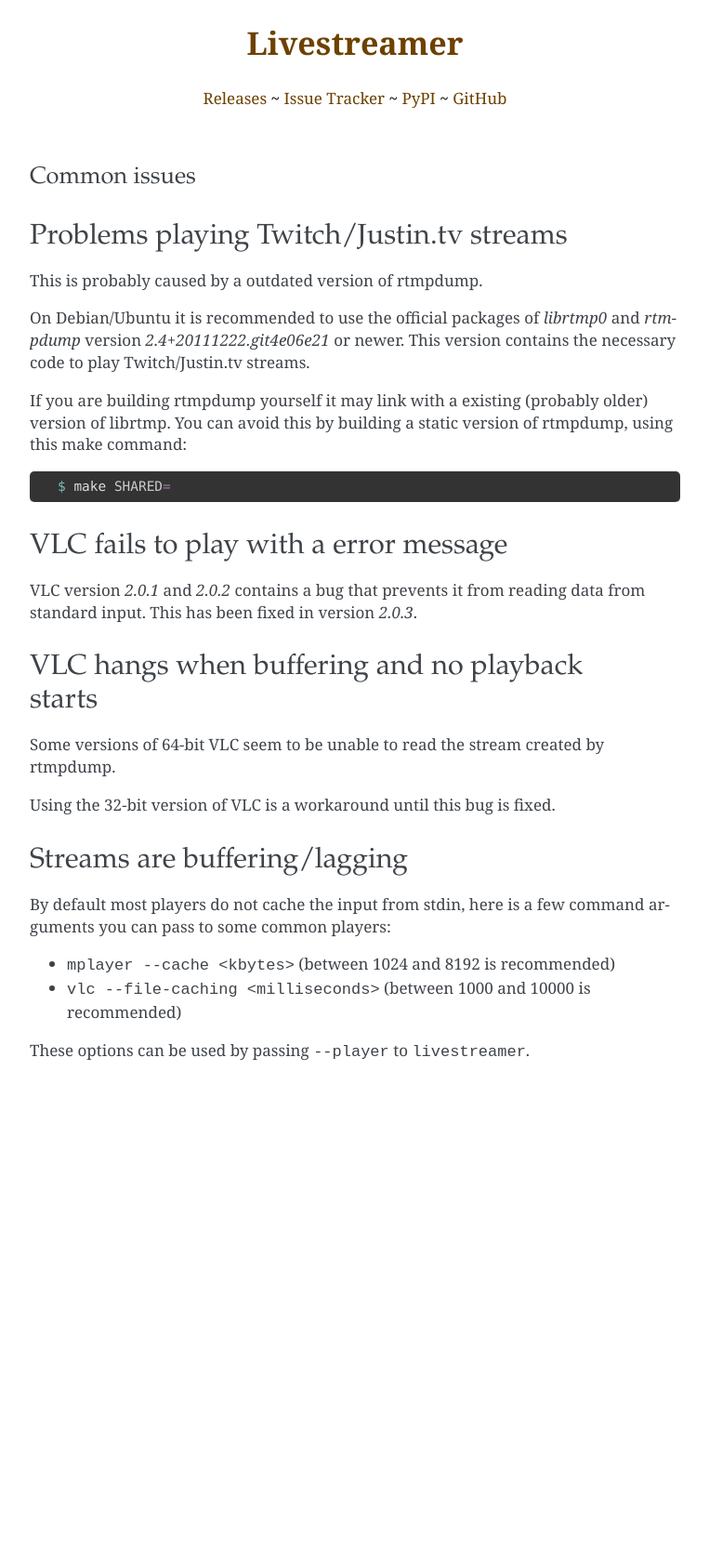
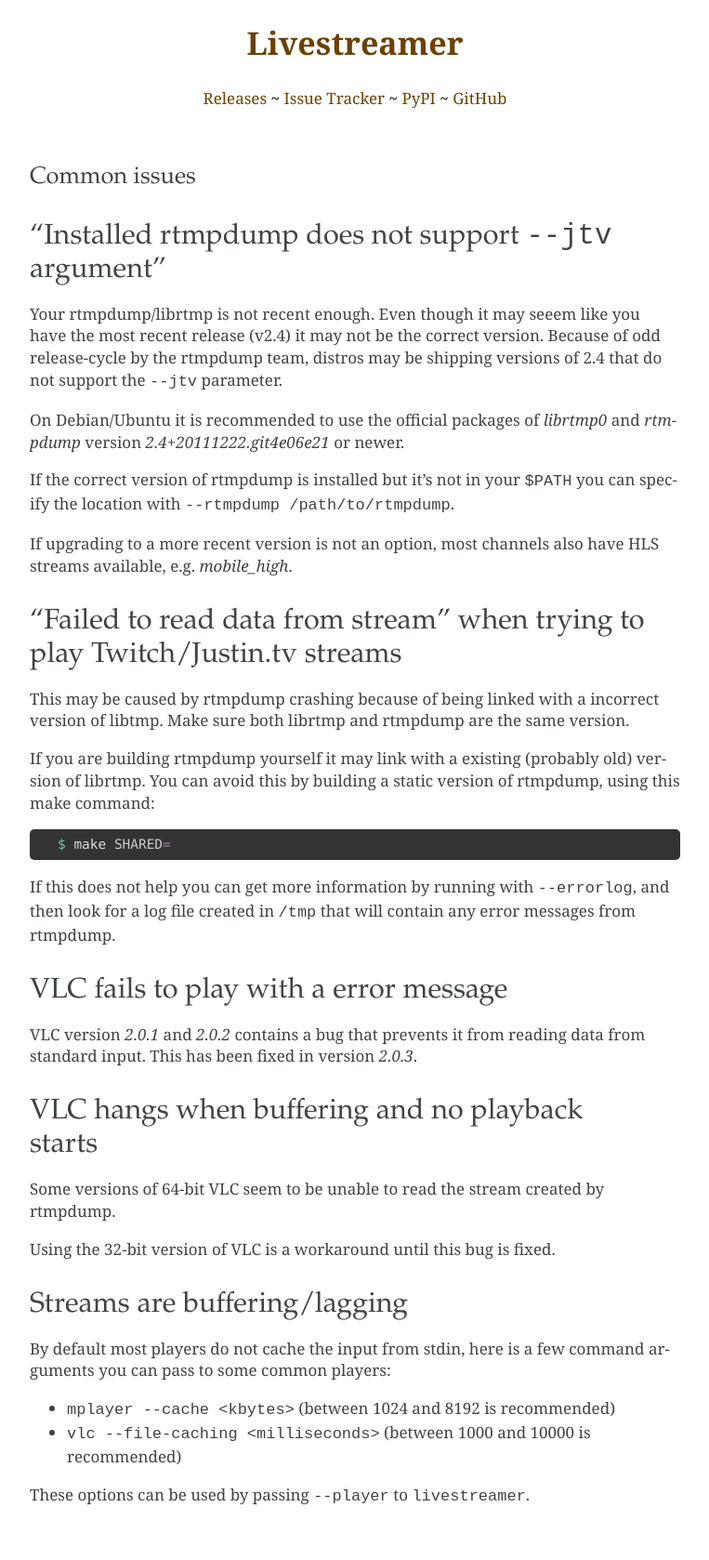
Before and after one commit to streamlink/streamlink, a Sphinx documentation site: the page built from docs/issues.rst, in a window 1280 px wide. Shown: the whole page at 93% size, without its empty margins (258-1021 px from the left). Built offline with Sphinx 7.4.7, drawn with Linux system fonts in a browser that asks for light colours; before the commit the page ends 1201 px from its top, so only the background shows below that.

Commit message:
docs: Add more info about rtmpdump related issues.

```diff
--- a/docs/cli.rst
+++ b/docs/cli.rst
@@ -222,7 +222,7 @@ Cookies should be specified in a key value list separated by a semicolon. In thi
 
 .. sourcecode:: console
 
-    $ livestreamer --jtv-cookie "_twitch_session_id=xxxxxx; persistent=xxxxx;" twitch.tv/ignproleague
+    $ livestreamer --jtv-cookie "_twitch_session_id=xxxxxx; persistent=xxxxx" twitch.tv/ignproleague
     [plugin.justintv][info] Attempting to authenticate using cookies
     [plugin.justintv][info] Successfully logged in as <username>
 
--- a/docs/issues.rst
+++ b/docs/issues.rst
@@ -3,22 +3,44 @@
 Common issues
 =============
 
-Problems playing Twitch/Justin.tv streams
------------------------------------------
 
-This is probably caused by a outdated version of rtmpdump.
+"Installed rtmpdump does not support ``--jtv`` argument"
+--------------------------------------------------------
+
+Your rtmpdump/librtmp is not recent enough. Even though it may
+seeem like you have the most recent release (v2.4) it may not be
+the correct version. Because of odd release-cycle by the rtmpdump
+team, distros may be shipping versions of 2.4 that do not support
+the ``--jtv`` parameter.
 
 On Debian/Ubuntu it is recommended to use the official packages
 of *librtmp0* and *rtmpdump* version *2.4+20111222.git4e06e21* or newer.
-This version contains the necessary code to play Twitch/Justin.tv streams.
+
+If the correct version of rtmpdump is installed but it's not in your ``$PATH``
+you can specify the location with ``--rtmpdump /path/to/rtmpdump``.
+
+If upgrading to a more recent version is not an option, most channels
+also have HLS streams available, e.g. *mobile_high*.
+
+
+"Failed to read data from stream" when trying to play Twitch/Justin.tv streams
+------------------------------------------------------------------------------
+
+This may be caused by rtmpdump crashing because of being linked with
+a incorrect version of libtmp. Make sure both librtmp and rtmpdump are
+the same version.
 
 If you are building rtmpdump yourself it may link with a existing
-(probably older) version of librtmp. You can avoid this by building
-a static version of rtmpdump, using this make command:
+(probably old) version of librtmp. You can avoid this by building a static
+version of rtmpdump, using this make command:
 
 .. code-block:: console
 
     $ make SHARED=
+
+If this does not help you can get more information by running with ``--errorlog``,
+and then look for a log file created in ``/tmp`` that will contain any error messages
+from rtmpdump.
 
 
 VLC fails to play with a error message
```
